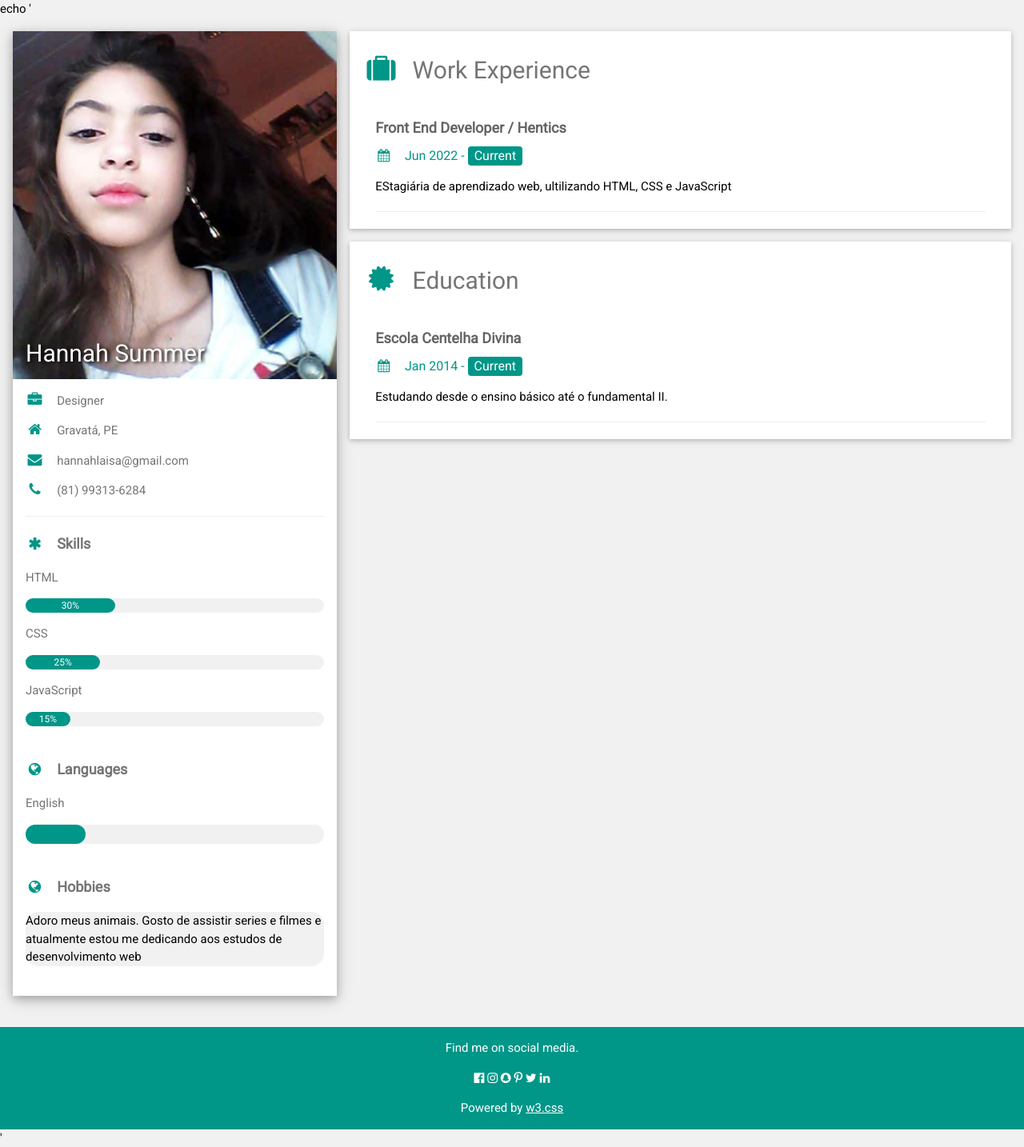
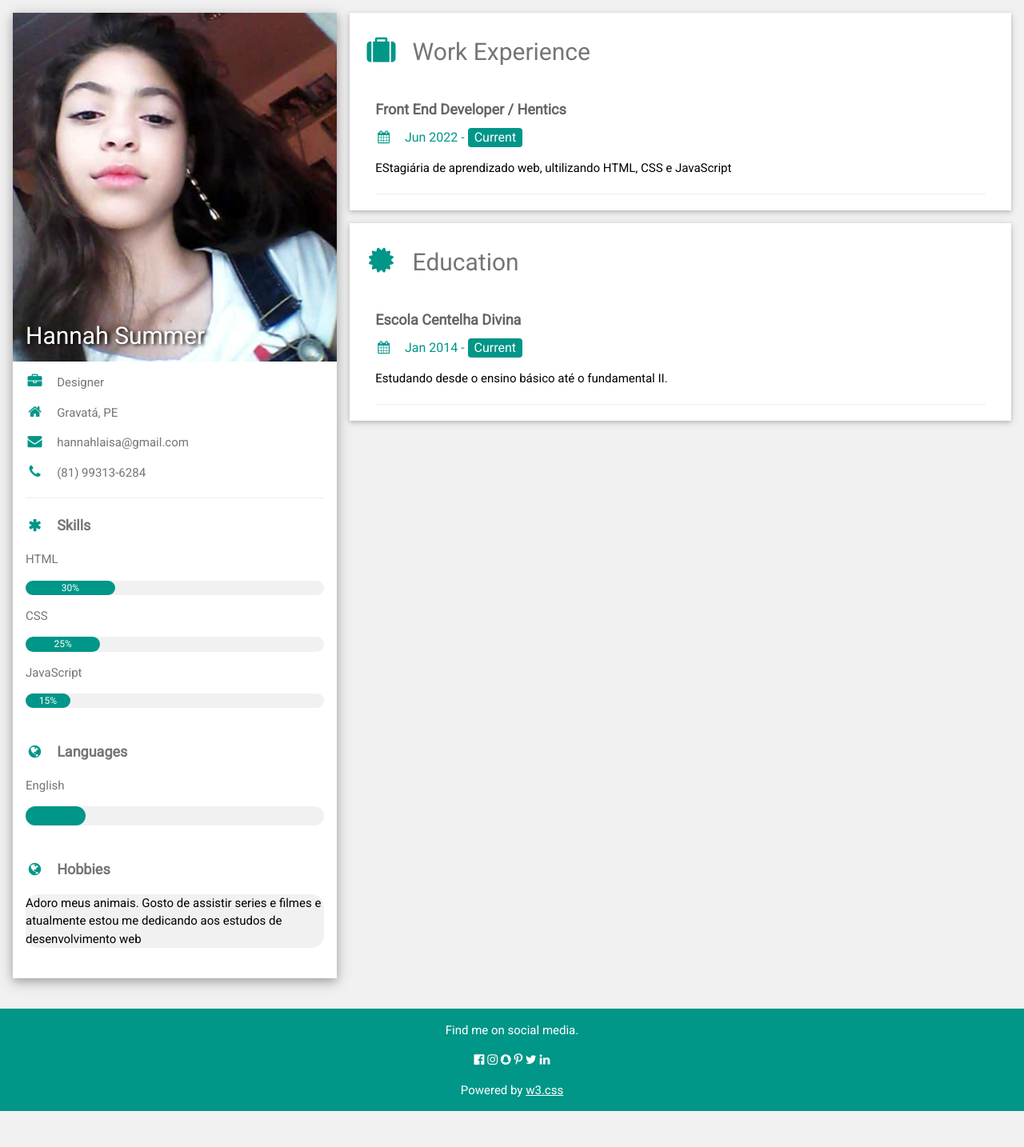
Before and after one commit to HannahSummer/portfolio, a PHP site: page / in a window 1280 px wide. Shown: the whole page at 80% size. After the commit the page ends 1389 px from the top, so only its background shows below. Run offline with PHP 8.4, Linux system fonts and the light colour scheme.

Commit message:
criando meu portfolio

```diff
--- a/index.php
+++ b/index.php
@@ -1 +1 @@
-echo '<?php include_once("index.html"); ?>'
+<?php include_once("index.html"); ?>
```
